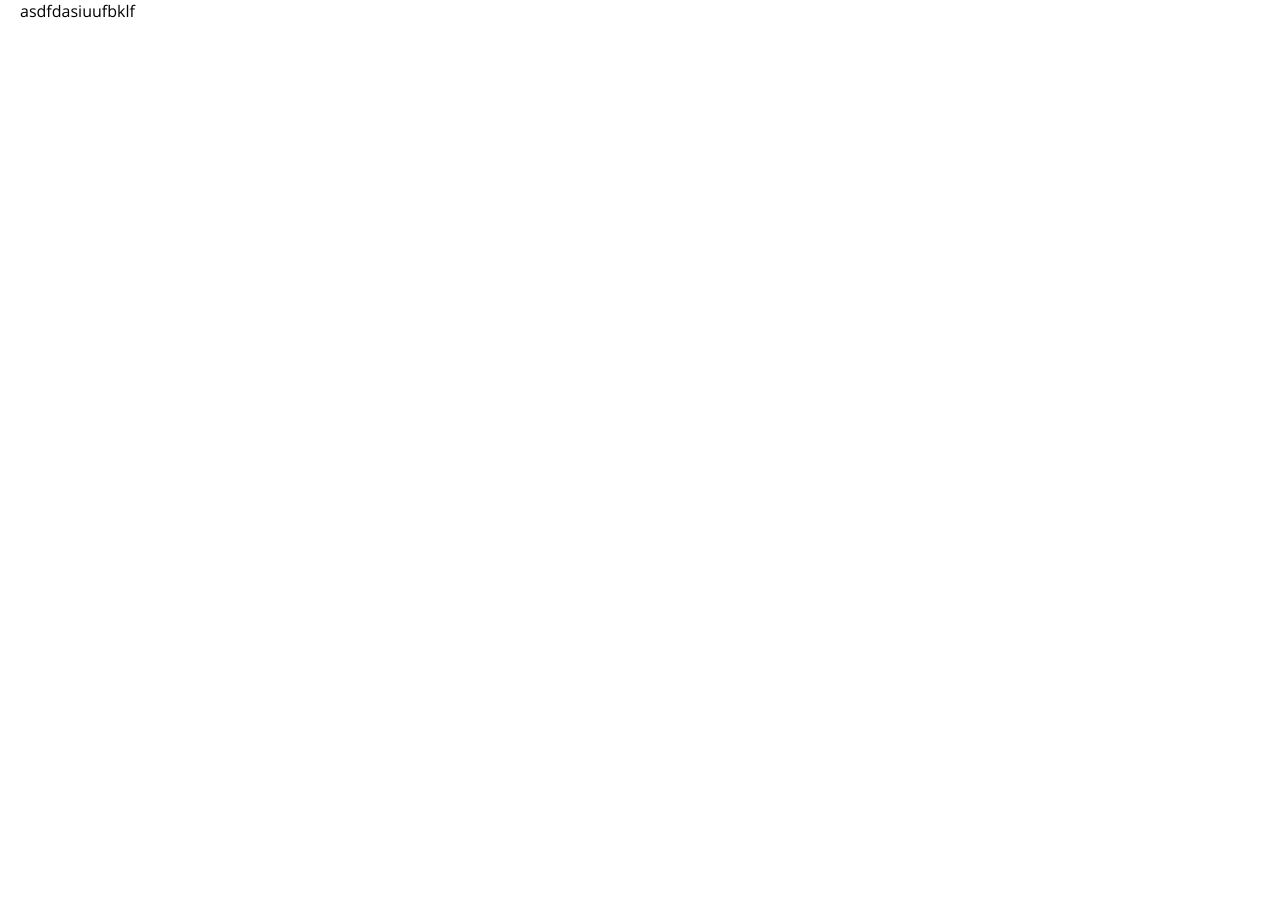
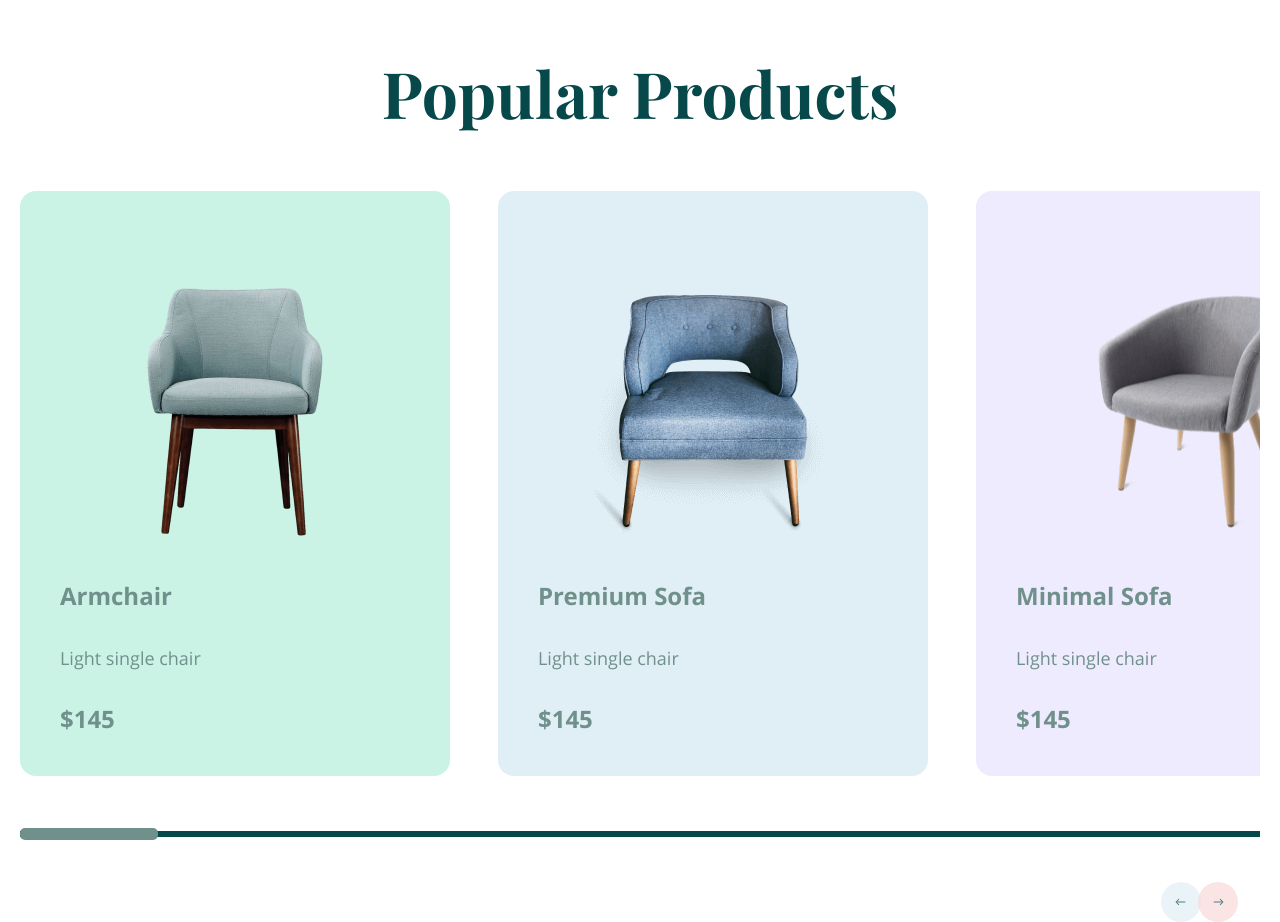
Before and after one commit to firdavs0707/ecommerce-team, a plain HTML site: page index.html in a window 1280 px wide. Before the commit the page ends 800 px from the top, so only its background shows below. Drawn offline with nearby package versions, Linux system fonts and the light colour scheme; files whose address does not match are found by name.

Commit message:
title done. carousel done.

```diff
--- a/assets/js/script.js
+++ b/assets/js/script.js
@@ -0,0 +1,37 @@
+var splide = new Splide( '.splide', {
+    gap: '3rem',
+    perMove: 1,
+    rewind: true,
+    width : '100%',
+    // padding: '3rem',
+    pagination: false,
+    snap: true,
+    breakpoints: {
+        640: {
+            perMove: 1,
+        },
+        480: {
+            perMove: 1,
+
+        }
+    }
+});
+var bar = splide.root.querySelector( '.my-carousel-progress-bar' );
+
+// Updates the bar width whenever the carousel moves:
+splide.on( 'mounted move', function () {
+  var end  = splide.Components.Controller.getEnd() + 1;
+  var rate = Math.min( ( splide.index + 1 ) / end, 1 );
+  bar.style.width = String( 100 * rate ) + '%';
+} );
+
+splide.mount();
+
+let hueta = document.querySelectorAll('.splide__arrow');
+hueta = Array.from(hueta);
+
+hueta.forEach(element => {
+    element.style.width = "40px";
+    element.style.height = "40px";
+    element.removeChild(element.firstElementChild);
+})
--- a/assets/scss/_fonts.scss
+++ b/assets/scss/_fonts.scss
@@ -1,56 +1,50 @@
 @font-face {
   font-family: "Open Sans";
-  src: url("../assets/fonts/OpenSans/OpenSans-Regular-webfont.woff")
-    format("woff");
+  src: url("../fonts/OpenSans/OpenSans-Regular-webfont.woff") format("woff");
   font-weight: 400;
   font-style: normal;
 }
 
 @font-face {
   font-family: "Open Sans";
-  src: url("../assets/fonts/OpenSans/OpenSans-Semibold-webfont.woff")
-    format("woff");
+  src: url("../fonts/OpenSans/OpenSans-Semibold-webfont.woff") format("woff");
   font-weight: 600;
   font-style: normal;
 }
 
 @font-face {
   font-family: "Open Sans";
-  src: url("../assets/fonts/OpenSans/OpenSans-Bold-webfont.woff") format("woff");
+  src: url("../fonts/OpenSans/OpenSans-Bold-webfont.woff") format("woff");
   font-weight: 700;
   font-style: normal;
 }
 
 @font-face {
   font-family: "Playfair-Display";
-  src: url("../assets/fonts/PlayFair/playfairdisplay-regular-webfont.woff")
-      format("woff"),
-    url("../assets/fonts/PlayFair/playfairdisplay-regular-webfont.woff2")
-      format("woff2");
+  src: url("../fonts/PlayFair/playfairdisplay-regular-webfont.woff") format("woff"),
+       url("../fonts/PlayFair/playfairdisplay-regular-webfont.woff2") format("woff2");
   font-weight: 400;
   font-style: normal;
 }
 
 @font-face {
   font-family: "Playfair-Display";
-  src: url("../assets/fonts/PlayFair/playfairdisplay-bold-webfont.woff")
-      format("woff"),
-    url("../assets/fonts/PlayFair/playfairdisplay-bold-webfont.woff2")
-      format("woff2");
+  src: url("../fonts/PlayFair/playfairdisplay-bold-webfont.woff") format("woff"),
+    url("../fonts/PlayFair/playfairdisplay-bold-webfont.woff2") format("woff2");
   font-weight: 700;
   font-style: normal;
 }
 
 @font-face {
   font-family: "Roboto";
-  src: url("../assets/fonts/Roboto/Roboto-Light-webfont.woff") format("woff");
+  src: url("../fonts/Roboto/Roboto-Light-webfont.woff") format("woff");
   font-weight: 300;
   font-style: normal;
 }
 
 @font-face {
   font-family: "Roboto";
-  src: url("../assets/fonts/Roboto/Roboto-Regular-webfont.woff") format("woff");
+  src: url("../fonts/Roboto/Roboto-Regular-webfont.woff") format("woff");
   font-weight: normal;
   font-style: normal;
 }
--- a/assets/scss/_global.scss
+++ b/assets/scss/_global.scss
@@ -1,12 +1,12 @@
 /// font-colors:
-$maingreen: '#07484A';
-$mainbg: '#ffffff';
+$maingreen: #07484A;
+$mainbg: #ffffff;
 
 // Element-colors:
-$leftarrowbg: '#E0EFF6';
-$rightarrowbg: '#F9D9DA';
-$benefitsbg: '#E0EFF6 ';
-$btnlightgreen: '#70908B';
+$leftarrowbg: #E0EFF6;
+$rightarrowbg: #F9D9DA;
+$benefitsbg: #E0EFF6;
+$btnlightgreen: #70908B;
 
 /* GENERAL */
 html {
--- a/assets/scss/_sections/_sections.scss
+++ b/assets/scss/_sections/_sections.scss
@@ -1 +1,2 @@
-@import './header'
+@import './header';
+@import './popular-product.scss';
--- /dev/null
+++ b/assets/scss/_sections/popular-product.scss
@@ -0,0 +1,144 @@
+.popular-title{
+    text-align: center;
+}
+
+
+.my-carousel-progress {
+    margin-top: 55px;
+    position: relative;
+    background: #07484A;
+    height: 6px;
+  }
+
+  .my-carousel-progress-bar {
+    position: absolute;
+    border-radius: 5px;
+    top: 50%;
+    transform: translateY(-50%);
+    background: #70908B;
+    height: 12px;
+    transition: width 400ms ease;
+    width: 0;
+  }
+
+ .splide__slide{
+    max-width: 430px;
+    height: 585px;
+    padding: 85px 40px 60px 40px;
+    border-radius: 16px;
+    & .splide-item__imgbox{
+        position: relative;
+        width: 100%;
+        height: 270px;
+        &::before{
+            content: '';
+            position: absolute;
+            width: 100%;
+            height: 100%;
+        }
+    }
+}
+
+
+ul.splide__list {
+    & #splide01-slide01{
+        background: #CAF3E5;
+        & .splide-item__imgbox::before{
+            background: url(../img/chair1.png) no-repeat;
+            background-position: center center;
+        }
+    }
+    & #splide01-slide02{
+        background: #E0EFF6;
+        & .splide-item__imgbox::before{
+            background: url(../img/chair2.png) no-repeat;
+            background-position: center center;
+        }
+    }
+    & #splide01-slide03{
+        background: #EEEBFF;
+        & .splide-item__imgbox::before{
+            background: url(../img/chair3.png) no-repeat;
+            background-position: center center;
+        }
+    }
+    & #splide01-slide04{
+        background: #FFF4E7;
+        & .splide-item__imgbox::before{
+            background: url(../img/chair4.png) no-repeat;
+            background-position: center center;
+        }
+    }
+    & #splide01-slide05{
+        background: #CAF3E5;
+        & .splide-item__imgbox::before{
+            background: url(../img/chair1.png) no-repeat;
+            background-position: center center;
+        }
+    }
+    & #splide01-slide06{
+        background: #E0EFF6;
+        & .splide-item__imgbox::before{
+            background: url(../img/chair2.png) no-repeat;
+            background-position: center center;
+        }
+    }
+    & #splide01-slide07{
+        background: #EEEBFF;
+        & .splide-item__imgbox::before{
+            background: url(../img/chair3.png) no-repeat;
+            background-position: center center;
+        }
+    }
+    & #splide01-slide08{
+        background: #FFF4E7;
+        & .splide-item__imgbox::before{
+            background: url(../img/chair4.png) no-repeat;
+            background-position: center center;
+        }
+    }
+    & #splide01-slide09{
+        background: #CAF3E5;
+        & .splide-item__imgbox::before{
+            background: url(../img/chair1.png) no-repeat;
+            background-position: center center;
+        }
+    }
+  }
+
+  .splite-item__product-name,
+  .splite-item__product-price{
+    font: {
+        family: 'Open Sans', sans-serif;
+        style: normal;
+        weight: 700;
+        size: 24px;
+    }
+        line-height: 36px;
+        color: #70908B;
+  }
+
+  .splite-item__product-type{
+    font: {
+        family: 'Open Sans', sans-serif;
+        style: normal;
+        weight: 400;
+        size: 18px;
+    }
+        line-height: 25px;
+        color: #70908B;
+  }
+
+  .splide__arrow.splide__arrow--prev{
+    top: 110%;
+    left: 92%;
+    background: url('../img/left__arrow.svg') no-repeat, linear-gradient(to right, #E0EFF6, #E0EFF6);
+    background-position: center center;
+  }
+
+  .splide__arrow.splide__arrow--next{
+    top: 110%;
+    left: 95%;
+    background: url('../img/right__arrrow.svg') no-repeat, linear-gradient(to right, #F9D9DA, #F9D9DA);
+    background-position: center center;
+  }
--- a/index.html
+++ b/index.html
@@ -5,27 +5,107 @@
     <meta http-equiv="X-UA-Compatible" content="IE=edge" />
     <meta name="viewport" content="width=device-width, initial-scale=1.0" />
     <title>eccomerce</title>
-    <link rel="stylesheet" href="./css/main.css" />
+    <link rel="stylesheet" href="https://cdn.jsdelivr.net/npm/@splidejs/splide@4.1.4/dist/css/splide.min.css">
+    <link rel="stylesheet" href="./assets/scss/main.css">
     <link rel="icon" href="./assets/img/Logo (1).svg" />
   </head>
   <body>
-    <div class="main-wrapper">
-      <header class="header">
+    <section class="popular-prodcuts">
+      <div class="container">
+        <div class="popular-products__content">
+          <h2 class="section-title popular-title">Popular Products</h2>
+          <div class="splide">
+            <div class="splide__track">
+              <ul class="splide__list">
+                <li class="splide__slide splide-item">
+                  <div class="splide-item__imgbox"></div>
+                  <div class="splide-item__desc">
+                    <h4 class="splite-item__product-name">Armchair</h4>
+                    <h5 class="splite-item__product-type">Light single chair</h5>
+                    <p class="splite-item__product-price">$145</p>
+                  </div>
+                </li>
+                <li class="splide__slide splide-item">
+                  <div class="splide-item__imgbox"></div>
+                  <div class="splide-item__desc">
+                    <h4 class="splite-item__product-name">Premium Sofa</h4>
+                    <h5 class="splite-item__product-type">Light single chair</h5>
+                    <p class="splite-item__product-price">$145</p>
+                  </div>
+                </li>
+                <li class="splide__slide splide-item">
+                  <div class="splide-item__imgbox"></div>
+                  <div class="splide-item__desc">
+                    <h4 class="splite-item__product-name">Minimal Sofa</h4>
+                    <h5 class="splite-item__product-type">Light single chair</h5>
+                    <p class="splite-item__product-price">$145</p>
+                  </div>
+                </li>
+                <li class="splide__slide splide-item">
+                  <div class="splide-item__imgbox"></div>
+                  <div class="splide-item__desc">
+                    <h4 class="splite-item__product-name">Dining Chair</h4>
+                    <h5 class="splite-item__product-type">Light single chair</h5>
+                    <p class="splite-item__product-price">$145</p>
+                  </div>
+                </li>
+                <li class="splide__slide splide-item">
+                  <div class="splide-item__imgbox"></div>
+                  <div class="splide-item__desc">
+                    <h4 class="splite-item__product-name">Armchair</h4>
+                    <h5 class="splite-item__product-type">Light single chair</h5>
+                    <p class="splite-item__product-price">$145</p>
+                  </div>
+                </li>
+                <li class="splide__slide splide-item">
+                  <div class="splide-item__imgbox"></div>
+                  <div class="splide-item__desc">
+                    <h4 class="splite-item__product-name">Premium Sofa</h4>
+                    <h5 class="splite-item__product-type">Light single chair</h5>
+                    <p class="splite-item__product-price">$145</p>
+                  </div>
+                </li>
+                <li class="splide__slide splide-item">
+                  <div class="splide-item__imgbox"></div>
+                  <div class="splide-item__desc">
+                    <h4 class="splite-item__product-name">Minimal Sofa</h4>
+                    <h5 class="splite-item__product-type">Light single chair</h5>
+                    <p class="splite-item__product-price">$145</p>
+                  </div>
+                </li>
+                <li class="splide__slide splide-item">
+                  <div class="splide-item__imgbox"></div>
+                  <div class="splide-item__desc">
+                    <h4 class="splite-item__product-name">Dining Chair</h4>
+                    <h5 class="splite-item__product-type">Light single chair</h5>
+                    <p class="splite-item__product-price">$145</p>
+                  </div>
+                </li>
+                <li class="splide__slide splide-item">
+                  <div class="splide-item__imgbox"></div>
+                  <div class="splide-item__desc">
+                    <h4 class="splite-item__product-name">Armchair</h4>
+                    <h5 class="splite-item__product-type">Light single chair</h5>
+                    <p class="splite-item__product-price">$145</p>
+                  </div>
+                </li>
+              </ul>
+            </div>
 
-      </header>
-      <div class="hero">
-        <div class="container">
-          <div class="hero-wrapper"></div>
+            <!-- Add the progress bar element -->
+            <div class="my-carousel-progress">
+              <div class="my-carousel-progress-bar"></div>
+              <div class="my-carousel-progress-bar"></div>
+              <div class="my-carousel-progress-bar"></div>
+              <div class="my-carousel-progress-bar"></div>
+            </div>
+          </div>
         </div>
       </div>
-    </div>
-    <main>
-      <section class="category">
-        <div class="container">
-          <div class="category-wrapper">asdfdasiuufbklf</div>
-        </div>
-      </section>
-    </main>
+    </section>
+
+
+    <script src="https://cdn.jsdelivr.net/npm/@splidejs/splide@4.1.4/dist/js/splide.min.js"></script>
     <script src="./assets/js/script.js"></script>
   </body>
 </html>
```
Also changed, not shown: assets/img/Icon_arow.png (renamed from assets/img/Icon arow.png), assets/img/chair2.png (renamed from assets/img/chair 2.png), assets/img/left__arrow.svg (added), assets/img/right__arrrow.svg (added), assets/scss/_sections/popular-product.css (added), assets/scss/main.css (added), assets/scss/main.scss (line endings or trailing spaces), 2 other files.
